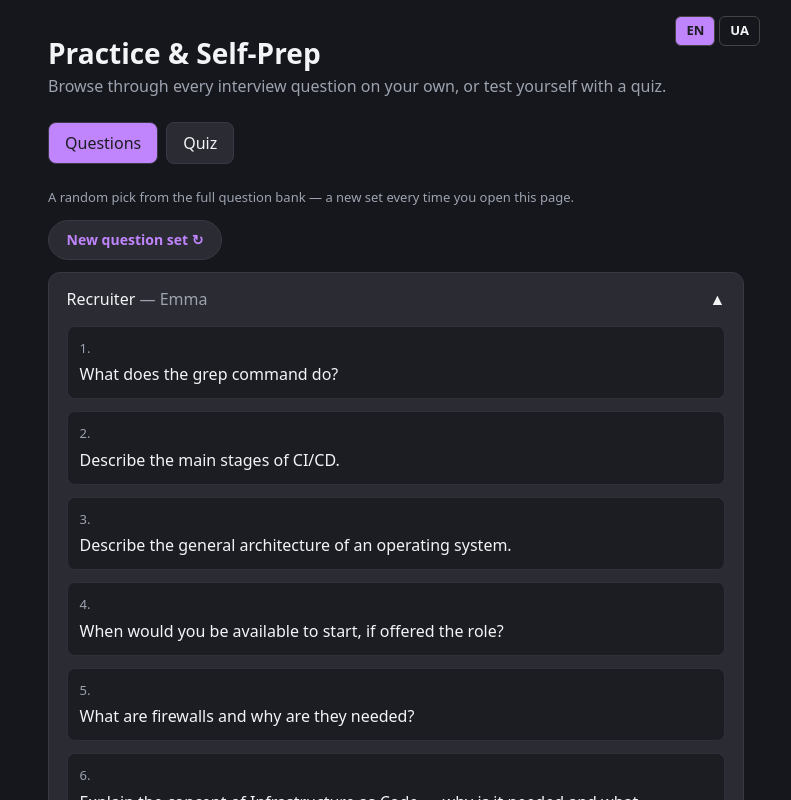
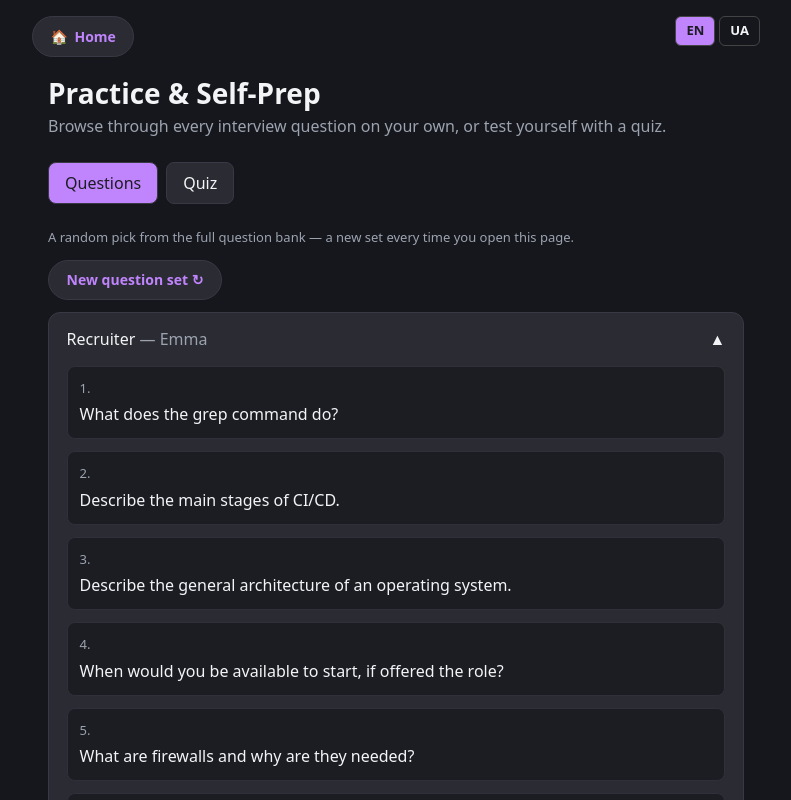
Before and after one commit to AI-DevOps-Interview-Avatar/devops-interview-web, a React (Vite) app: page /practice in a window 1280 px wide. Shown: the top 800 px of the page, without its empty margins (244-1035 px from the left). Built offline with nearby package versions, Linux system fonts and the light colour scheme.

Commit message:
[DIA-122] - feat: add Home navigation button to secondary pages
Every page except the interviewer-selection screen (the real landing
page, since splash auto-forwards there) lacked a way back — add a
PageNav pill in the top-left corner, mirroring the language switcher.

```diff
--- a/public/locales/en/translation.json
+++ b/public/locales/en/translation.json
@@ -81,6 +81,10 @@
   "language": {
     "label": "Language"
   },
+  "nav": {
+    "back": "Back",
+    "home": "Home"
+  },
   "pipeline": {
     "home": {
       "title": "Hiring Pipeline",
--- a/public/locales/ua/translation.json
+++ b/public/locales/ua/translation.json
@@ -81,6 +81,10 @@
   "language": {
     "label": "Мова"
   },
+  "nav": {
+    "back": "Назад",
+    "home": "На головну"
+  },
   "pipeline": {
     "home": {
       "title": "Процес найму",
--- a/src/pages/developers/DevelopersPage.tsx
+++ b/src/pages/developers/DevelopersPage.tsx
@@ -1,6 +1,7 @@
 import type { CSSProperties } from 'react'
 import { useTranslation } from 'react-i18next'
 import { LanguageSwitcher } from '../../shared/ui/LanguageSwitcher'
+import { PageNav } from '../../shared/ui/PageNav'
 
 interface DeveloperLink {
   name: string
@@ -26,6 +27,7 @@ export default function DevelopersPage() {
         position: 'relative',
         minHeight: '100vh',
         padding: '2rem',
+        paddingTop: '4.5rem',
         maxWidth: 760,
         margin: '0 auto',
         background: '#16171d',
@@ -33,6 +35,7 @@ export default function DevelopersPage() {
       }}
     >
       <LanguageSwitcher />
+      <PageNav />
 
       <header style={{ marginBottom: '1.5rem' }}>
         <h1 style={{ margin: 0 }}>{t('developers.title')}</h1>
--- a/src/pages/history/HistoryPage.tsx
+++ b/src/pages/history/HistoryPage.tsx
@@ -4,6 +4,7 @@ import { useTranslation } from 'react-i18next'
 import { averageCompletionFor, loadHistory, type SessionRecord } from '../../store/historySlice'
 import { INTERVIEWERS } from '../../domain/models/InterviewerProfile'
 import { LanguageSwitcher } from '../../shared/ui/LanguageSwitcher'
+import { PageNav } from '../../shared/ui/PageNav'
 
 export default function HistoryPage() {
   const [history] = useState<SessionRecord[]>(() => loadHistory())
@@ -17,6 +18,7 @@ export default function HistoryPage() {
         position: 'relative',
         minHeight: '100vh',
         padding: '2rem',
+        paddingTop: '4.5rem',
         maxWidth: 640,
         margin: '0 auto',
         background: '#16171d',
@@ -24,6 +26,7 @@ export default function HistoryPage() {
       }}
     >
       <LanguageSwitcher />
+      <PageNav />
       <h1>{t('history.title')}</h1>
       {history.length === 0 && <p>{t('history.empty')}</p>}
 
--- a/src/pages/meet-session/MeetSessionPage.tsx
+++ b/src/pages/meet-session/MeetSessionPage.tsx
@@ -14,6 +14,7 @@ import { appendHistory } from '../../store/historySlice'
 import { shuffle } from '../../shared/lib/shuffle'
 import { AvatarTile } from '../../shared/ui/AvatarTile'
 import { LanguageSwitcher } from '../../shared/ui/LanguageSwitcher'
+import { PageNav } from '../../shared/ui/PageNav'
 import { SelfCameraTile } from '../../shared/ui/SelfCameraTile'
 import {
   CallEndIcon,
@@ -222,6 +223,7 @@ export default function MeetSessionPage() {
     <main className="meet-shell">
       <section className="meet-main">
         <LanguageSwitcher />
+        <PageNav onBeforeNavigate={saveToHistory} />
 
         {/* Full-bleed video tile, Meet-style — no card border/padding around it. */}
         <div
--- a/src/pages/pipeline/OfferPage.tsx
+++ b/src/pages/pipeline/OfferPage.tsx
@@ -5,6 +5,7 @@ import { useTranslation } from 'react-i18next'
 import { canEnterStage, OFFER_STAGE_INDEX } from '../../domain/pipeline'
 import { generateOfferLetter } from '../../domain/offerLetter'
 import { LanguageSwitcher } from '../../shared/ui/LanguageSwitcher'
+import { PageNav } from '../../shared/ui/PageNav'
 import type { RootState } from '../../store'
 
 export default function OfferPage() {
@@ -45,6 +46,7 @@ export default function OfferPage() {
         position: 'relative',
         minHeight: '100vh',
         padding: '2rem',
+        paddingTop: '4.5rem',
         maxWidth: 640,
         margin: '0 auto',
         background: '#16171d',
@@ -52,6 +54,7 @@ export default function OfferPage() {
       }}
     >
       <LanguageSwitcher />
+      <PageNav />
       <h1>{t('offer.title')}</h1>
       <p style={{ color: '#9ca3af' }}>{t('offer.subtitle')}</p>
 
--- a/src/pages/pipeline/PipelineHomePage.tsx
+++ b/src/pages/pipeline/PipelineHomePage.tsx
@@ -5,6 +5,7 @@ import { PIPELINE_STAGES, OFFER_STAGE_INDEX, canEnterStage } from '../../domain/
 import { INTERVIEWERS } from '../../domain/models/InterviewerProfile'
 import { AvatarTile } from '../../shared/ui/AvatarTile'
 import { LanguageSwitcher } from '../../shared/ui/LanguageSwitcher'
+import { PageNav } from '../../shared/ui/PageNav'
 import type { RootState } from '../../store'
 
 export default function PipelineHomePage() {
@@ -29,11 +30,13 @@ export default function PipelineHomePage() {
         position: 'relative',
         minHeight: '100vh',
         padding: '2rem',
+        paddingTop: '4.5rem',
         background: '#16171d',
         color: '#f3f4f6',
       }}
     >
       <LanguageSwitcher />
+      <PageNav />
 
       <header style={{ marginBottom: '1.5rem' }}>
         <h1 style={{ margin: 0 }}>{t('pipeline.home.title')}</h1>
--- a/src/pages/practice/PracticeHubPage.tsx
+++ b/src/pages/practice/PracticeHubPage.tsx
@@ -1,6 +1,7 @@
 import { useMemo, useState } from 'react'
 import { useTranslation } from 'react-i18next'
 import { LanguageSwitcher } from '../../shared/ui/LanguageSwitcher'
+import { PageNav } from '../../shared/ui/PageNav'
 import { QUESTION_BANKS, type BankQuestion } from '../../domain/models/questionBank'
 import { INTERVIEWERS } from '../../domain/models/InterviewerProfile'
 import { QUIZ_QUESTIONS, scoreQuiz } from '../../domain/models/quizBank'
@@ -51,6 +52,7 @@ export default function PracticeHubPage() {
         position: 'relative',
         minHeight: '100vh',
         padding: '2rem',
+        paddingTop: '4.5rem',
         maxWidth: 760,
         margin: '0 auto',
         background: '#16171d',
@@ -58,6 +60,7 @@ export default function PracticeHubPage() {
       }}
     >
       <LanguageSwitcher />
+      <PageNav />
 
       <header style={{ marginBottom: '1.5rem' }}>
         <h1 style={{ margin: 0 }}>{t('practice.title')}</h1>
--- a/src/pages/resources/JobResourcesPage.tsx
+++ b/src/pages/resources/JobResourcesPage.tsx
@@ -1,5 +1,6 @@
 import { useTranslation } from 'react-i18next'
 import { LanguageSwitcher } from '../../shared/ui/LanguageSwitcher'
+import { PageNav } from '../../shared/ui/PageNav'
 import { JOB_RESOURCE_CATEGORIES, JOB_SEARCH_TIPS } from '../../domain/jobResources'
 
 export default function JobResourcesPage() {
@@ -12,6 +13,7 @@ export default function JobResourcesPage() {
         position: 'relative',
         minHeight: '100vh',
         padding: '2rem',
+        paddingTop: '4.5rem',
         maxWidth: 760,
         margin: '0 auto',
         background: '#16171d',
@@ -19,6 +21,7 @@ export default function JobResourcesPage() {
       }}
     >
       <LanguageSwitcher />
+      <PageNav />
 
       <header style={{ marginBottom: '1.5rem' }}>
         <h1 style={{ margin: 0 }}>{t('resources.title')}</h1>
--- a/src/pages/resume-review/ResumeReviewPage.tsx
+++ b/src/pages/resume-review/ResumeReviewPage.tsx
@@ -1,6 +1,7 @@
 import { useMemo, useState } from 'react'
 import { useTranslation } from 'react-i18next'
 import { LanguageSwitcher } from '../../shared/ui/LanguageSwitcher'
+import { PageNav } from '../../shared/ui/PageNav'
 import { reviewResume, SAMPLE_RESUME } from '../../domain/resumeReview'
 
 export default function ResumeReviewPage() {
@@ -18,6 +19,7 @@ export default function ResumeReviewPage() {
         position: 'relative',
         minHeight: '100vh',
         padding: '2rem',
+        paddingTop: '4.5rem',
         maxWidth: 760,
         margin: '0 auto',
         background: '#16171d',
@@ -25,6 +27,7 @@ export default function ResumeReviewPage() {
       }}
     >
       <LanguageSwitcher />
+      <PageNav />
 
       <header style={{ marginBottom: '1.5rem' }}>
         <h1 style={{ margin: 0 }}>{t('resumeReview.title')}</h1>
--- /dev/null
+++ b/src/shared/ui/PageNav.tsx
@@ -0,0 +1,37 @@
+import { useNavigate } from 'react-router-dom'
+import { useTranslation } from 'react-i18next'
+
+// SplashPage ("/") always auto-forwards to "/interview" once its loading
+// animation finishes, so the interviewer-selection screen is the app's real
+// landing page — that's where "Home" should go, not the splash route.
+const HOME_PATH = '/interview'
+
+interface PageNavProps {
+  /** Parent route one level up, e.g. "/pipeline" from a pipeline stage. Omit when the parent is Home itself. */
+  backTo?: string
+  /** Runs before navigating away, e.g. to persist session state (see MeetSessionPage). */
+  onBeforeNavigate?: () => void
+}
+
+export function PageNav({ backTo, onBeforeNavigate }: PageNavProps) {
+  const navigate = useNavigate()
+  const { t } = useTranslation()
+
+  function go(path: string) {
+    onBeforeNavigate?.()
+    navigate(path)
+  }
+
+  return (
+    <div style={{ display: 'flex', gap: 8, position: 'absolute', top: 16, left: 16, zIndex: 10 }}>
+      {backTo && backTo !== HOME_PATH && (
+        <button className="nav-pill" onClick={() => go(backTo)}>
+          <span aria-hidden="true">⬆</span> {t('nav.back')}
+        </button>
+      )}
+      <button className="nav-pill" onClick={() => go(HOME_PATH)}>
+        <span aria-hidden="true">🏠</span> {t('nav.home')}
+      </button>
+    </div>
+  )
+}
```
